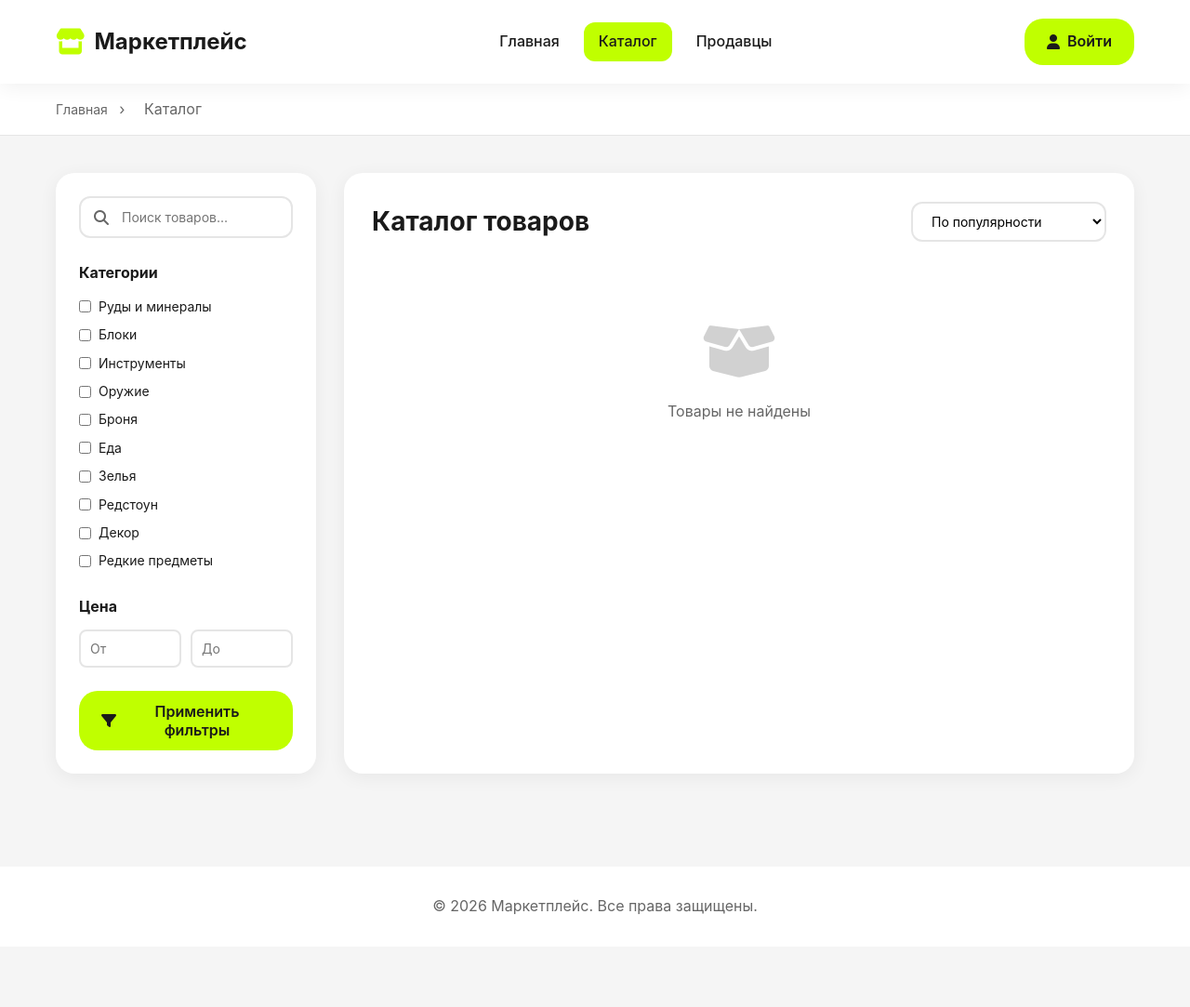
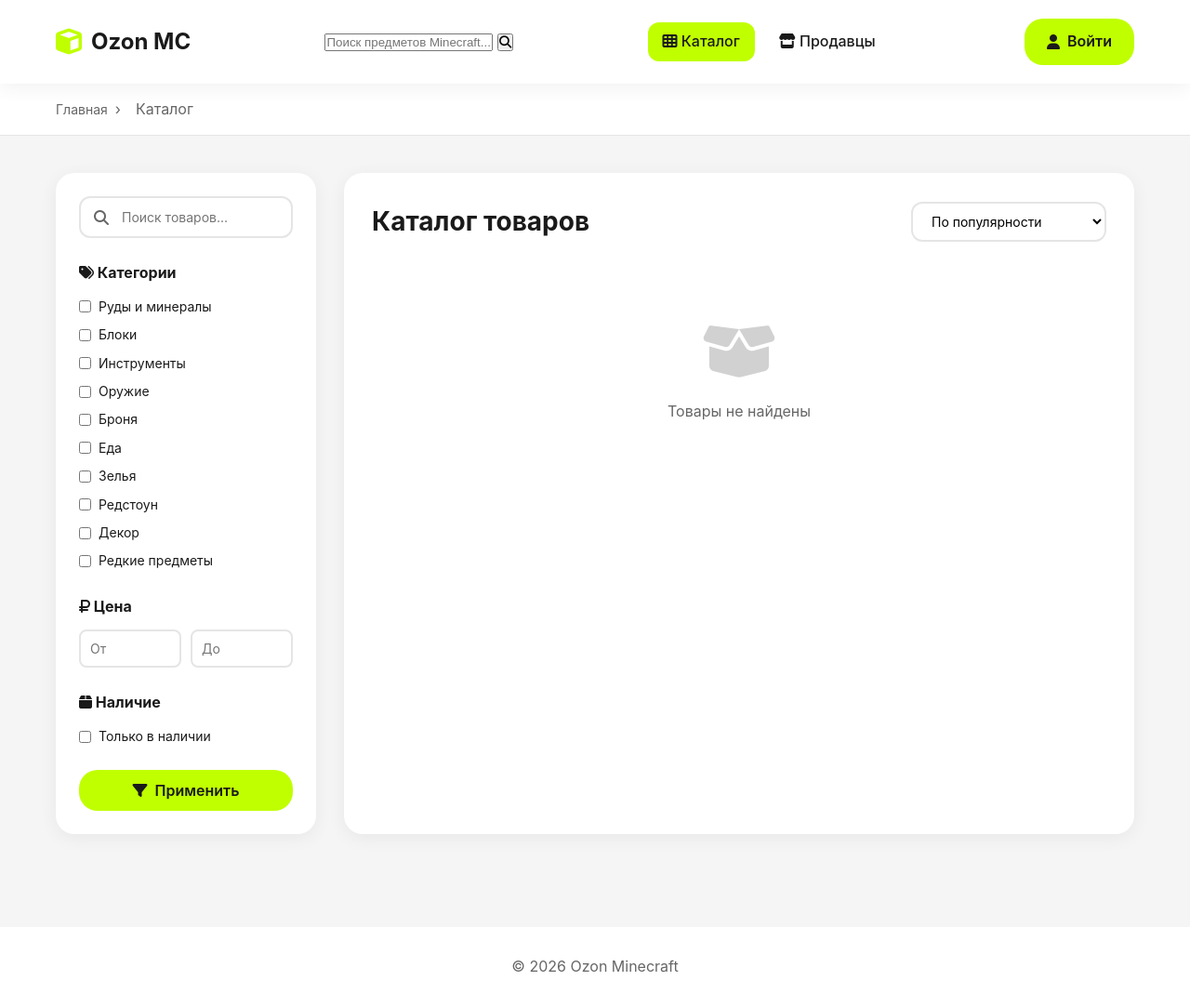
Before and after one commit to ccotan/ozon, a plain HTML site: page catalog.html in a window 1280 px wide. Shown: the whole page at 93% size. Before the commit the page ends 1018 px from the top, so only its background shows below. Drawn offline with Linux system fonts and the light colour scheme.

Commit message:
Update catalog.html

```diff
--- a/catalog.html
+++ b/catalog.html
@@ -3,7 +3,7 @@
 <head>
     <meta charset="UTF-8">
     <meta name="viewport" content="width=device-width, initial-scale=1.0">
-    <title>Каталог — Маркетплейс</title>
+    <title>Каталог — Ozon Minecraft</title>
     <link rel="stylesheet" href="styles.css">
     <link rel="stylesheet" href="https://cdnjs.cloudflare.com/ajax/libs/font-awesome/6.4.0/css/all.min.css">
 </head>
@@ -11,25 +11,19 @@
     <header class="header">
         <div class="container">
             <div class="header-content">
-                <a href="index.html" class="logo">
-                    <i class="fas fa-store"></i>
-                    <span>Маркетплейс</span>
-                </a>
+                <a href="index.html" class="logo"><i class="fas fa-cube"></i><span>Ozon MC</span></a>
+                <div class="search-header">
+                    <input type="text" id="headerSearch" placeholder="Поиск предметов Minecraft...">
+                    <button class="search-btn"><i class="fas fa-search"></i></button>
+                </div>
                 <nav class="nav">
-                    <a href="index.html" class="nav-link">Главная</a>
-                    <a href="catalog.html" class="nav-link active">Каталог</a>
-                    <a href="sellers.html" class="nav-link">Продавцы</a>
+                    <a href="catalog.html" class="nav-link active"><i class="fas fa-th"></i> Каталог</a>
+                    <a href="sellers.html" class="nav-link"><i class="fas fa-store"></i> Продавцы</a>
                 </nav>
                 <div class="header-actions">
-                    <a href="login.html" class="btn btn-primary" id="loginBtn">
-                        <i class="fas fa-user"></i> Войти
-                    </a>
-                    <a href="profile.html" class="btn btn-primary hidden" id="profileBtn">
-                        <i class="fas fa-user-circle"></i> <span id="userName">Профиль</span>
-                    </a>
-                    <button class="icon-btn hidden" id="logoutBtn">
-                        <i class="fas fa-sign-out-alt"></i>
-                    </button>
+                    <a href="login.html" class="btn btn-primary" id="loginBtn"><i class="fas fa-user"></i> Войти</a>
+                    <a href="profile.html" class="btn btn-primary hidden" id="profileBtn"><i class="fas fa-user-circle"></i> <span id="userName">Профиль</span></a>
+                    <button class="icon-btn hidden" id="logoutBtn"><i class="fas fa-sign-out-alt"></i></button>
                 </div>
             </div>
         </div>
@@ -37,9 +31,7 @@
 
     <div class="breadcrumbs">
         <div class="container">
-            <a href="index.html">Главная</a>
-            <span>›</span>
-            <span>Каталог</span>
+            <a href="index.html">Главная</a><span>›</span><span>Каталог</span>
         </div>
     </div>
 
@@ -52,19 +44,24 @@
                         <i class="fas fa-search search-icon"></i>
                     </div>
                     <div class="filter-section">
-                        <h3>Категории</h3>
+                        <h3><i class="fas fa-tags"></i> Категории</h3>
                         <div class="category-filters" id="categoryFilters"></div>
                     </div>
                     <div class="filter-section">
-                        <h3>Цена</h3>
+                        <h3><i class="fas fa-ruble-sign"></i> Цена</h3>
                         <div class="price-range">
                             <input type="number" id="minPrice" placeholder="От" class="price-input">
                             <input type="number" id="maxPrice" placeholder="До" class="price-input">
                         </div>
                     </div>
-                    <button class="btn btn-primary btn-full" id="applyFilters">
-                        <i class="fas fa-filter"></i> Применить фильтры
-                    </button>
+                    <div class="filter-section">
+                        <h3><i class="fas fa-box"></i> Наличие</h3>
+                        <label class="checkbox-label">
+                            <input type="checkbox" id="inStockOnly">
+                            <span>Только в наличии</span>
+                        </label>
+                    </div>
+                    <button class="btn btn-primary btn-full" id="applyFilters"><i class="fas fa-filter"></i> Применить</button>
                 </aside>
 
                 <div class="catalog-content">
@@ -84,9 +81,7 @@
     </main>
 
     <footer class="footer">
-        <div class="container">
-            <p>&copy; 2026 Маркетплейс. Все права защищены.</p>
-        </div>
+        <div class="container"><p>&copy; 2026 Ozon Minecraft</p></div>
     </footer>
 
     <script src="script.js"></script>
```
